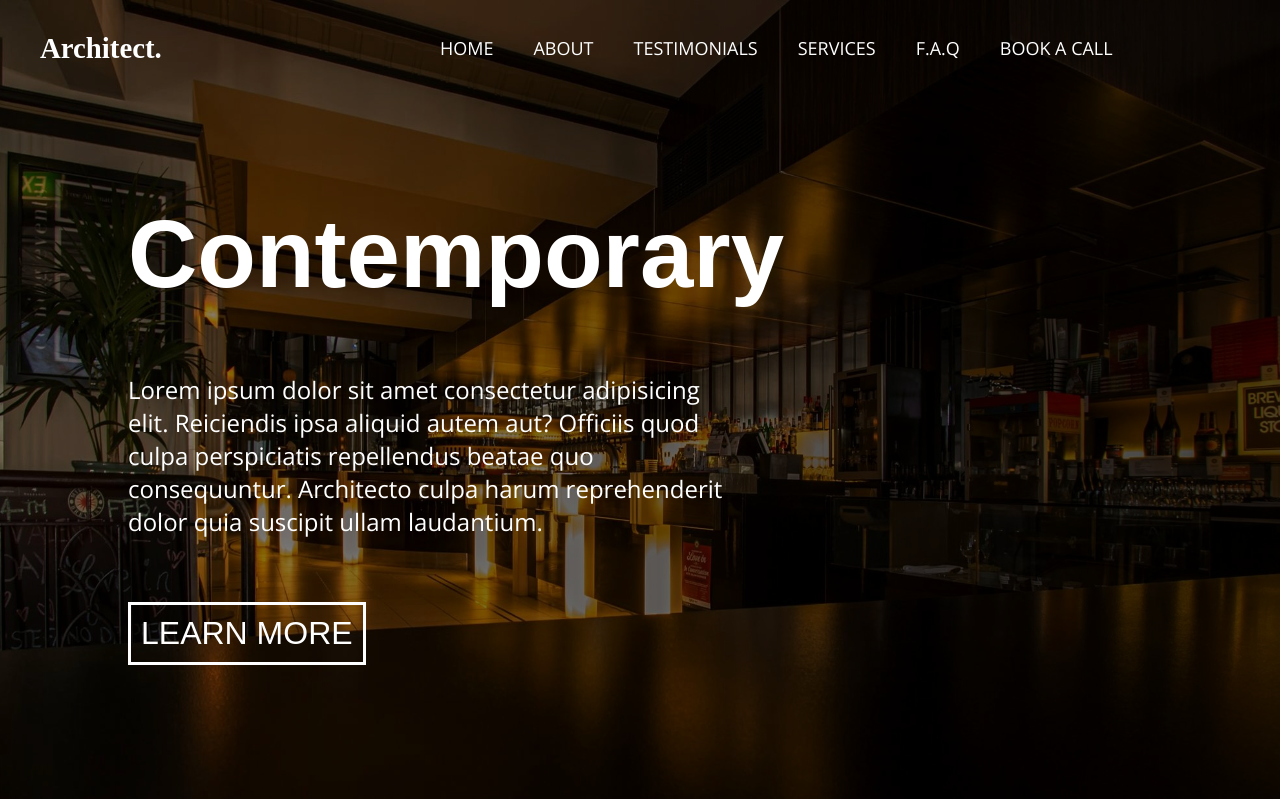
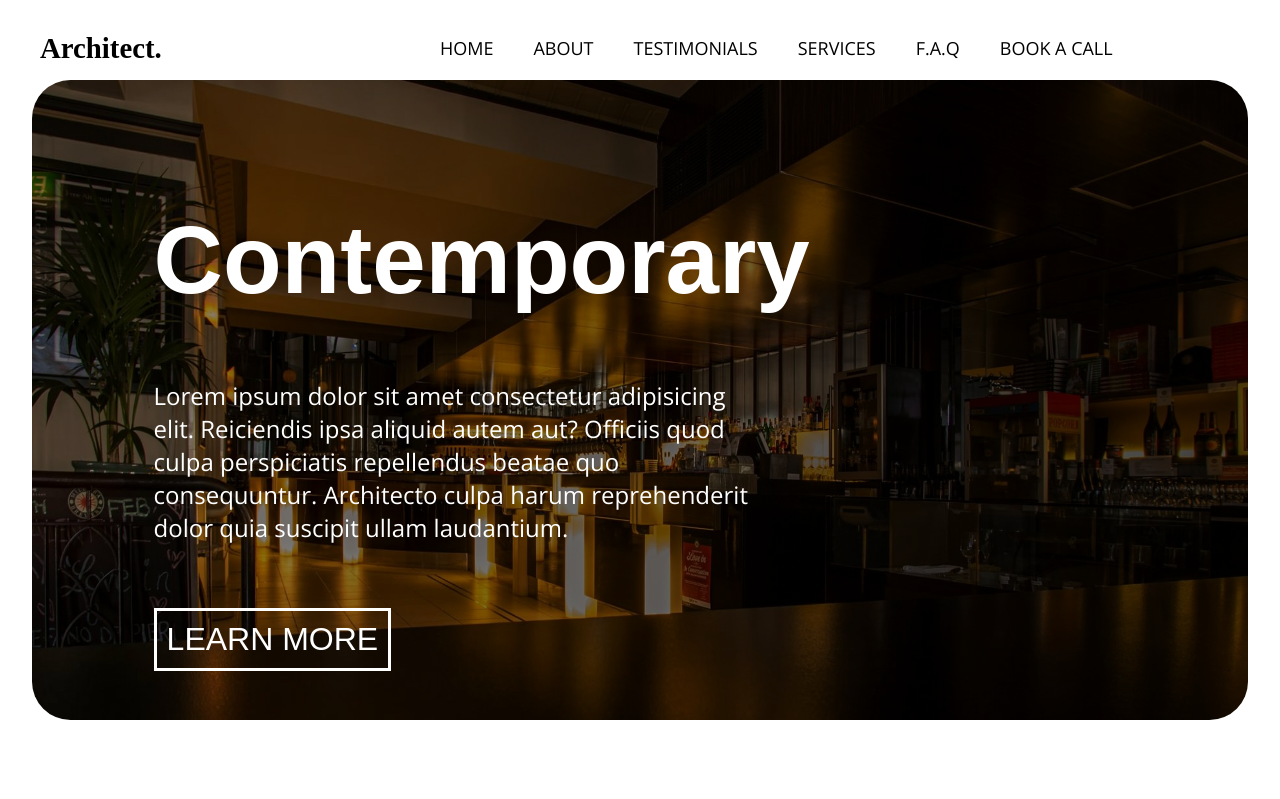
Before and after one commit to stefanarctic/Architecture-Template, a website built with Vite: page index.html in a window 1280 px wide. Shown: the top 799 px of the page. Built offline with nearby package versions, Linux system fonts and the light colour scheme; a web font is replaced by a local one.

Commit message:
Different design

```diff
--- a/index.html
+++ b/index.html
@@ -42,6 +42,7 @@
         <!-- <h1>Test</h1> -->
         <!-- <p>Test</p> -->
         <main>
+            <div class="hero-container-parent">
                 <div id="hero-container">
                     <h1>Contemporary</h1>
                     <p>Lorem ipsum dolor sit amet consectetur adipisicing elit. Reiciendis ipsa aliquid autem aut? Officiis quod culpa perspiciatis repellendus beatae quo consequuntur. Architecto culpa harum reprehenderit dolor quia suscipit ullam laudantium.</p>
@@ -49,11 +50,12 @@
                         <p>Learn more</p>
                     </button>
                 </div>
+            </div>
         </main>
     </header>
-    <section id="about">
+    <!-- <section id="about">
         <h1>About</h1>
         <p>Lorem ipsum dolor sit amet consectetur adipisicing elit. Maiores architecto nulla sed eum, amet nemo blanditiis, nam minus necessitatibus consequatur magnam temporibus facilis dolorum in atque? Reprehenderit nobis autem maiores?</p>
-    </section>
+    </section> -->
 </body>
 </html>
--- a/scss/components/_header.scss
+++ b/scss/components/_header.scss
@@ -3,13 +3,15 @@
 
 body {
     // @include ele-bg($url: "../../res/architecture_indoors1.jpg");
-    background:
-        linear-gradient(to right, rgba(0, 0, 0, 0.4), rgba(0, 0, 0, 0.7)),
-        url('../../res/architecture_indoors1.jpg')
-        no-repeat center fixed;
-    background-size: cover;
+    // background:
+    //     linear-gradient(to right, rgba(0, 0, 0, 0.4), rgba(0, 0, 0, 0.7)),
+    //     url('../../res/architecture_indoors1.jpg')
+    //     no-repeat center fixed;
+    // background-size: cover;
     // overflow: hidden;
     // color: black !important;
+    background-color: white;
+    color: black !important;
 }
 
 // @font-face {
@@ -27,23 +29,41 @@ header {
     // color: red;
     width: 100%;
     height: 95vh;
+    // background-color: red;
 
     main {
         width: 100%;
         height: 100%;
         display: flex;
-        // justify-content: center;
+        // background-color: blue;
+        justify-content: center;
+        align-items: center;
         // padding-left: 2.5rem;
-        align-items: center;
 
         // @include ele-bg($url: "../../res/architecture_indoors1.jpg");
         font-family: 'MD Grotesk', sans-serif;
         font-size: xx-large;
+        // background-color: red;
+
+        .hero-container-parent {
+            width: 95%;
+            height: 80vh;
+            // background-color: red;
+            border-radius: 1.2em;
+            // height: 100%;
+
+            background:
+            linear-gradient(to right, rgba(0, 0, 0, 0.4), rgba(0, 0, 0, 0.7)),
+            url('../../res/architecture_indoors1.jpg')
+            no-repeat center fixed;
+        background-size: cover;
 
             #hero-container {
+                // padding-top: 50px;
                 // background-color: red;
                 // height: 70vh;
                 margin-left: 10%;
+                padding-top: 5%;
                 // padding-top: 10rem;
                 // height: 100%;
                 // margin-bottom: 5%;
@@ -109,3 +129,4 @@ header {
             }
         }
     }
+}
--- a/scss/components/_navbar.scss
+++ b/scss/components/_navbar.scss
@@ -22,7 +22,7 @@ header {
 
             a {
                 text-decoration: none;
-                color: white !important;
+                color: black;
                 cursor: pointer;
 
                 font-size: 1.8rem;
@@ -53,7 +53,7 @@ header {
 
                     a {
                         font-family: 'Open Sans', sans-serif;
-                        color: white;
+                        color: black;
                         font-style: 'Helvetica', sans-serif;
                         font-size: large;
 
```
Also changed, not shown: css/style.css, 1 other file. Lines whose indentation alone changed are shown as unchanged.
